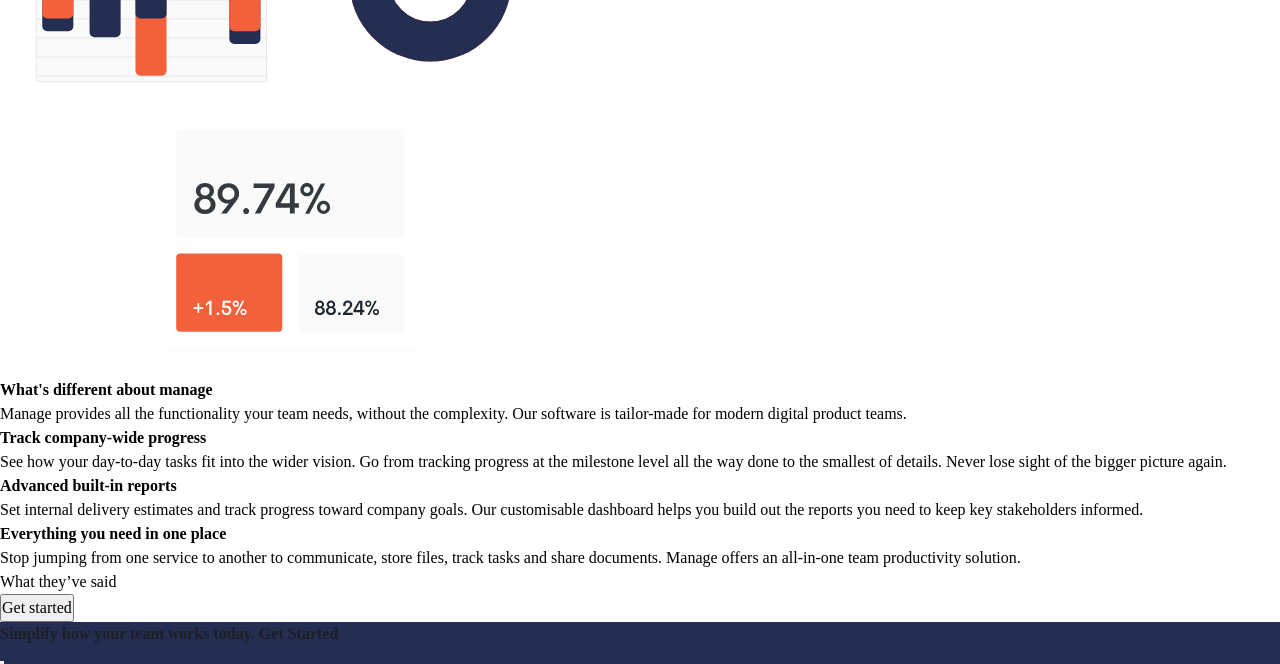
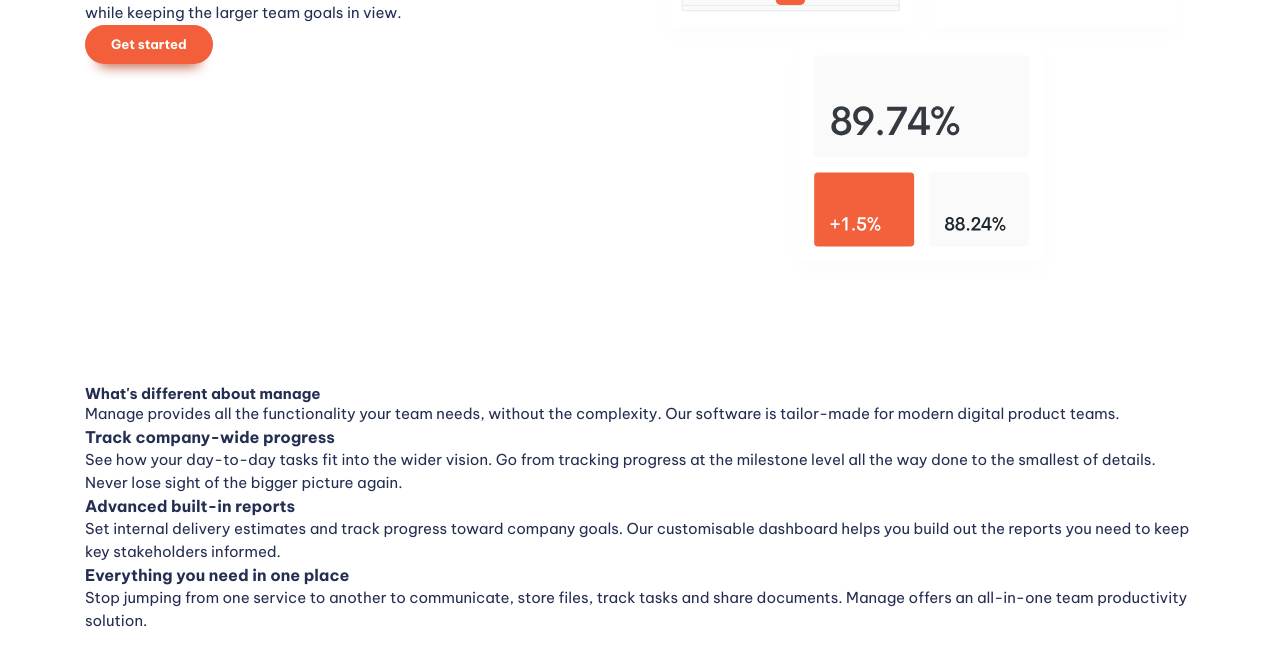
Before and after one commit to jhhornn/HTML-CSS-Practice, a website built with Vite: page manage-landing-page/index.html in a window 1280 px wide. Shown: the part 455-1119 px from the top of the page. Built offline with nearby package versions, Linux system fonts and the light colour scheme.

Commit message:
up next navigation

```diff
--- a/manage-landing-page/index.html
+++ b/manage-landing-page/index.html
@@ -14,8 +14,9 @@
     <header class="primary-header">
       <div class="container">
         <a href="#"><img src="images/logo.svg" alt="manage"></a>
+        <button class="mobile-nav-toggle" aria-controls="primary-navigation"><Span class="visually-hidden">Menu</Span></button>
         <nav class="primary-navigation">
-          <ul aria-label="primary" role="list" class="nva-list">
+          <ul aria-label="primary" role="list" class="nva-list" id="primary-navigation">
             <li><a href="#">Pricing</a></li>
             <li><a href="#">Product</a></li>
             <li><a href="#">About Us</a></li>
@@ -28,7 +29,7 @@
     </header>
 
     <main>
-      <section>
+      <section class="padding-block-900">
         <div class="container">
           <div class="even-columns">
             <div>
@@ -46,7 +47,7 @@
         </div>
       </section>
 
-      <section>
+      <section class="padding-block-900">
         <div class="container">
           <div class="even-colums">
             <div>
@@ -89,13 +90,13 @@
         </div>
       </section>
 
-      <section class="carousel">
+      <section class="carousel | padding-block-700">
         <h2 class="fs-secondary-heading">What they’ve said</h2>
 
         <button class="button">Get started</button>
       </section>
 
-      <section class="cta | bg-primary-400 text-neutral-100">
+      <section class="cta | padding-block-700 bg-accent-400 text-neutral-100">
         <div class="container">
           <div class="even-columns">
             <div>
@@ -111,7 +112,7 @@
       </section>
     </main>
 
-    <footer class="bg-neutral-900 text-neutral-100">
+    <footer class="padding-block-700 bg-neutral-900 text-neutral-100">
       <div class="container">
         <div class="even-columns">
           <div>
--- a/manage-landing-page/style.css
+++ b/manage-landing-page/style.css
@@ -1,11 +1,13 @@
 :root {
+  --clr-accent-500: hsl(12, 60%, 45%);
   --clr-accent-400: hsl(12, 88%, 59%);
+  --clr-accent-300: hsl(12, 88%, 75%);
   --clr-accent-100: hsl(13, 100%, 96%);
 
   --clr-primary-400: hsl(228, 39%, 23%);
 
-  --clr-neutral-100: hsl(232, 12%, 13%);
-  --clr-neutral-900: hsl(0, 0%, 0%);
+  --clr-neutral-900: hsl(232, 12%, 13%);
+  --clr-neutral-100: hsl(0, 0%, 100%);
 
   --ff-primary: 'Be Vietnam Pro', sans-serif;
 
@@ -29,6 +31,16 @@
   --fs-secondary-heading: var(--fa-700);
   --fs-nav: var(--fs-500);
   --fs-button: var(--fs-300);
+
+  --size-100: .25rem;
+  --size-200: .5rem;
+  --size-300: .75rem;
+  --size-400: 1rem;
+  --size-500: 1.25rem;
+  --size-600: 1.5rem;
+  --size-700: 2rem;
+  --size-800: 2.5rem;
+  --size-900: 3rem;
 }
 
 @media (min-width: 50em) {
@@ -169,10 +181,12 @@ select {
 
 .fs-primary-heading {
   font-size: var(--fs-primary-heading);
+  line-height: 1.1;
 }
 
 .fs-secondary-heading {
   font-size: var(--fs-secondary-heading);
+  line-height: 1.1;
 }
 
 .fs-300 {
@@ -191,14 +205,66 @@ select {
   font-size: var(--fs-600);
 }
 
-/* .fs-body {
+/* general styling */
+
+body {
   font-size: var(--fs-body);
+  font-family: var(--ff-body);
+  color: var(--clr-primary-400);
 }
 
-.fs-nav {
-  font-size: var(--fs-nav);
+.container {
+  --max-width: 1110px;
+  --padding: 1rem;
+
+  width: min(var(--max-width), 100% - (var(--padding) * 2));
+  margin-inline: auto;
 }
 
-.fs-button {
+.even-columns {
+  display: grid;
+  gap: 1rem;
+}
+
+@media (min-width: 50em) {
+  .even-columns {
+    grid-auto-flow: column;
+    grid-auto-columns: 1fr;
+  }
+}
+
+.padding-block-900 {
+  padding-block: var(--size-900);
+}
+
+.padding-block-700 {
+  padding-block: var(--size-700);
+}
+
+.button {
+  border: 0;
+  border-radius: 100vmax;
+  padding: 1em 2em;
+  font-weight: var(--fw-bold);
+  line-height: 1;
   font-size: var(--fs-button);
-} */
+  color: var(--clr-neutral-100);
+  background-color: var(--clr-accent-400);
+  box-shadow: 0 1.125em 1em -1em var(--clr-accent-500);
+}
+
+.button[datatype="inverted"] {
+  color: var(--clr-neutral-400);
+  background-color: var(--clr-accent-100);
+}
+
+.button:hover,
+.button:focus-visible {
+  background-color: var(--clr-accent-300);
+}
+
+.button[datatype="inverted"]:hover,
+.button[datatype="inverted"]:focus-visible {
+  color: var(--clr-neutral-100);
+  background-color: var(--clr-accent-300);
+}
```
